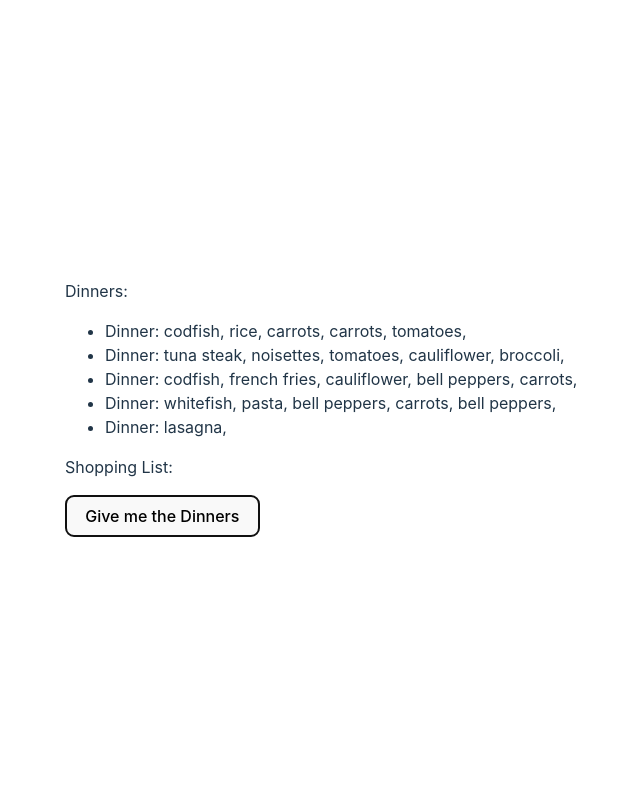
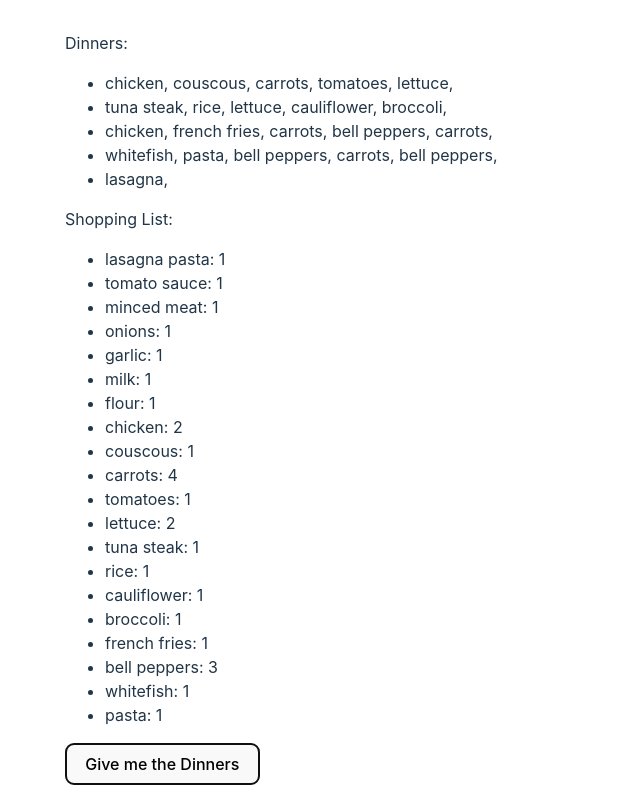
Before and after one commit to jrparente/app-simple-dinners, a React (Vite) app: page / in a window 1280 px wide. Both pictures are taken after a click on the button "Give me the Dinners". Shown: the whole page, without its empty margins (215-855 px from the left). Built offline with nearby package versions, Linux system fonts and the light colour scheme.

Commit message:
Fixed the ShoppingList component

```diff
--- a/src/App.jsx
+++ b/src/App.jsx
@@ -1,13 +1,15 @@
 import React, { useState } from "react";
 import Dinners from "./components/Dinners";
 import Ingredients from "./components/Ingredients";
-import ShoppingList from "./components/ShoopingList";
+import ShoppingList from "./components/ShoppingList";
 
 function App() {
+  // Generate random ingredient
   function randomIngredient(array) {
     return array[Math.floor(Math.random() * array.length)];
   }
 
+  // Create a simple plate with 5 ingredients: 1 protein + 1 carb + 3 veg
   function makeDinner(proteins, carbs, vegs) {
     return [
       randomIngredient(proteins),
@@ -18,18 +20,21 @@ function App() {
     ];
   }
 
-  let [bigMealsIngredients, setBigMealsIngredients] = useState([]);
+  // Generate one random Meal from the bigMeals Array of objects
+  const [bigMealsIngredients, setBigMealsIngredients] = useState([]);
   function randomBigMeal(bigMeals) {
     const randomNumber = Math.floor(Math.random() * bigMeals.length);
 
     const ingredient = [bigMeals[randomNumber].ingredients];
     setBigMealsIngredients(ingredient);
+
     return {
       name: [bigMeals[randomNumber].name],
       ingredients: [bigMeals[randomNumber].ingredients],
     };
   }
 
+  // Create 5 dinners: 4 simple plates + 1 big meal
   const [weeklyDinners, setWeeklyDinners] = useState([]);
 
   function getAllDinners() {
@@ -40,23 +45,9 @@ function App() {
       makeDinner(Ingredients.proteins, Ingredients.carbs, Ingredients.vegs),
       randomBigMeal(Ingredients.bigMeals).name,
     ]);
-    makeShoppingList();
   }
 
-  const [shoppingList, setShoppingList] = useState([]);
-
-  function makeShoppingList() {
-    let list = [];
-    weeklyDinners.map((dinner) => {
-      if (dinner.length === 5) {
-        return (list = [...list, ...dinner]);
-      } else {
-        return (list = [...list, ...bigMealsIngredients]);
-      }
-    });
-    setShoppingList(list);
-  }
-
+  // Display all meals created in the DOM
   const displayDinners = weeklyDinners.map((dinner) => (
     <Dinners dinner={dinner} key={dinner.toString()} />
   ));
@@ -66,7 +57,13 @@ function App() {
       <p>Dinners:</p>
       <ul>{displayDinners}</ul>
 
-      <ShoppingList list={shoppingList} />
+      <p>Shopping List:</p>
+
+      <ShoppingList
+        dinners={weeklyDinners}
+        bigMeals={bigMealsIngredients}
+        render={displayDinners}
+      />
 
       <button onClick={getAllDinners}>Give me the Dinners</button>
     </div>
--- a/src/components/Dinners.jsx
+++ b/src/components/Dinners.jsx
@@ -2,5 +2,5 @@ import React from "react";
 
 export default function Dinners(props) {
   const thisDinner = props.dinner.map((item) => item + ", ");
-  return <li>Dinner: {thisDinner}</li>;
+  return <li>{thisDinner}</li>;
 }
--- a/src/components/Ingredients.jsx
+++ b/src/components/Ingredients.jsx
@@ -1,7 +1,28 @@
 export default {
-  proteins: ["chicken", "codfish", "whitefish", "canned tuna", "tuna steak"],
-  carbs: ["boiled potatoes", "french fries", "pasta", "noisettes", "rice"],
-  vegs: ["broccoli", "tomatoes", "carrots", "cauliflower", "bell peppers"],
+  proteins: [
+    "beans",
+    "chicken",
+    "codfish",
+    "whitefish",
+    "canned tuna",
+    "tuna steak",
+  ],
+  carbs: [
+    "boiled potatoes",
+    "french fries",
+    "pasta",
+    "noisettes",
+    "rice",
+    "couscous",
+  ],
+  vegs: [
+    "broccoli",
+    "lettuce",
+    "tomatoes",
+    "carrots",
+    "cauliflower",
+    "bell peppers",
+  ],
   bigMeals: [
     {
       name: "spaghetti carbonara",
--- a/src/components/ShoopingList.jsx
+++ /dev/null
@@ -1,7 +0,0 @@
-import React from "react";
-
-export default function ShoppingList(props) {
-  let thisWeeksList = props.list.map((item) => item + ", ");
-
-  return <p>Shopping List: {thisWeeksList}</p>;
-}
--- /dev/null
+++ b/src/components/ShoppingList.jsx
@@ -0,0 +1,48 @@
+import React, { useState, useEffect } from "react";
+
+let nextID = 0;
+
+export default function ShoppingList({ bigMeals, dinners, render }) {
+  const [shoppingList, setShoppingList] = useState([]);
+  let list = [];
+
+  bigMeals.map((bigMeal) => {
+    list = [...list, ...bigMeal];
+  });
+
+  for (let i = 0; i < dinners.length - bigMeals.length; i++) {
+    list = [...list, ...dinners[i]];
+  }
+
+  const counts = {};
+  list.map((item) => {
+    counts[item] = counts[item] ? counts[item] + 1 : 1;
+  });
+
+  console.log(counts);
+
+  useEffect(() => {
+    for (const [ingredient, num] of Object.entries(counts)) {
+      setShoppingList((prevState) => [
+        ...prevState,
+        { id: nextID++, produce: ingredient, count: num },
+      ]);
+    }
+    // Specify how to clean up after this effect:
+    return function cleanup() {
+      setShoppingList([]);
+    };
+  }, [render]);
+
+  console.log(shoppingList);
+
+  return (
+    <ul>
+      {shoppingList.map((listItem) => (
+        <li key={listItem.id}>
+          {listItem.produce}: {listItem.count}
+        </li>
+      ))}
+    </ul>
+  );
+}
```
Also changed, not shown: 1 other file (tests, documents, lock files or other folders).
